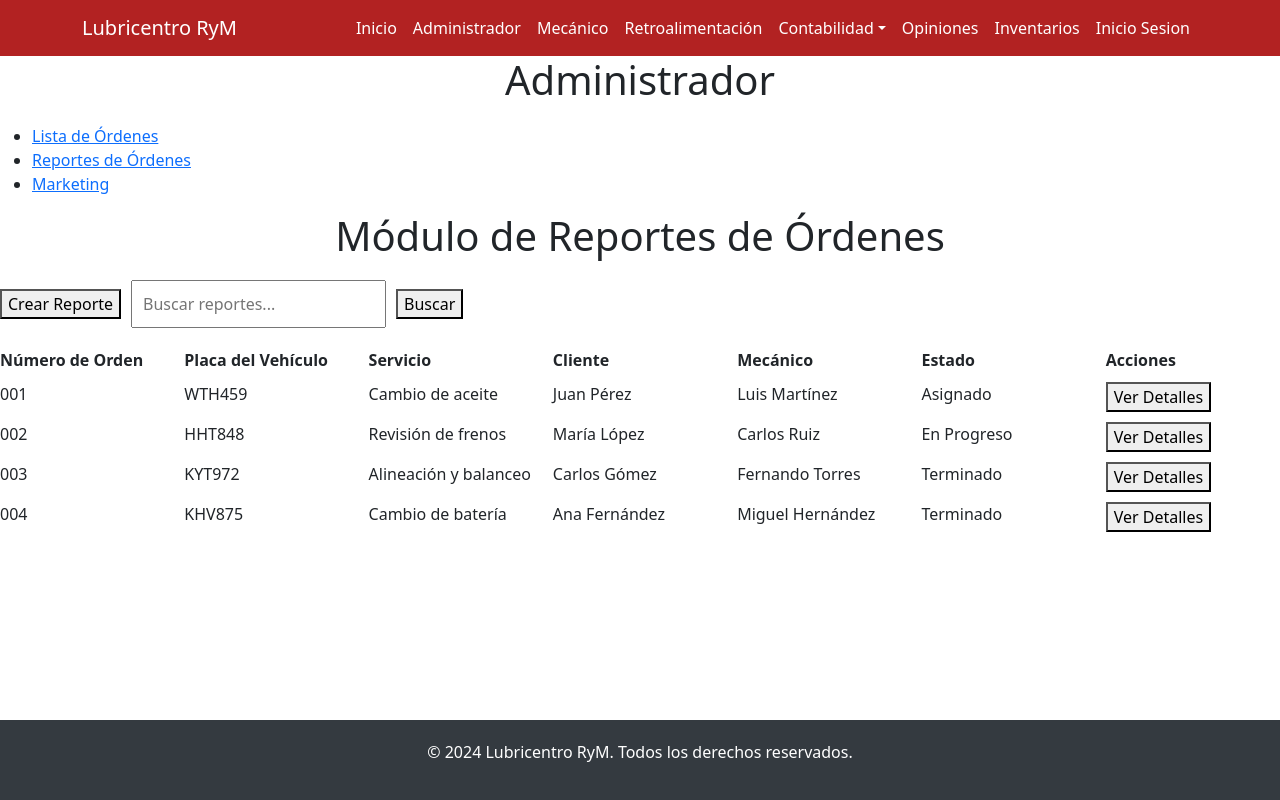
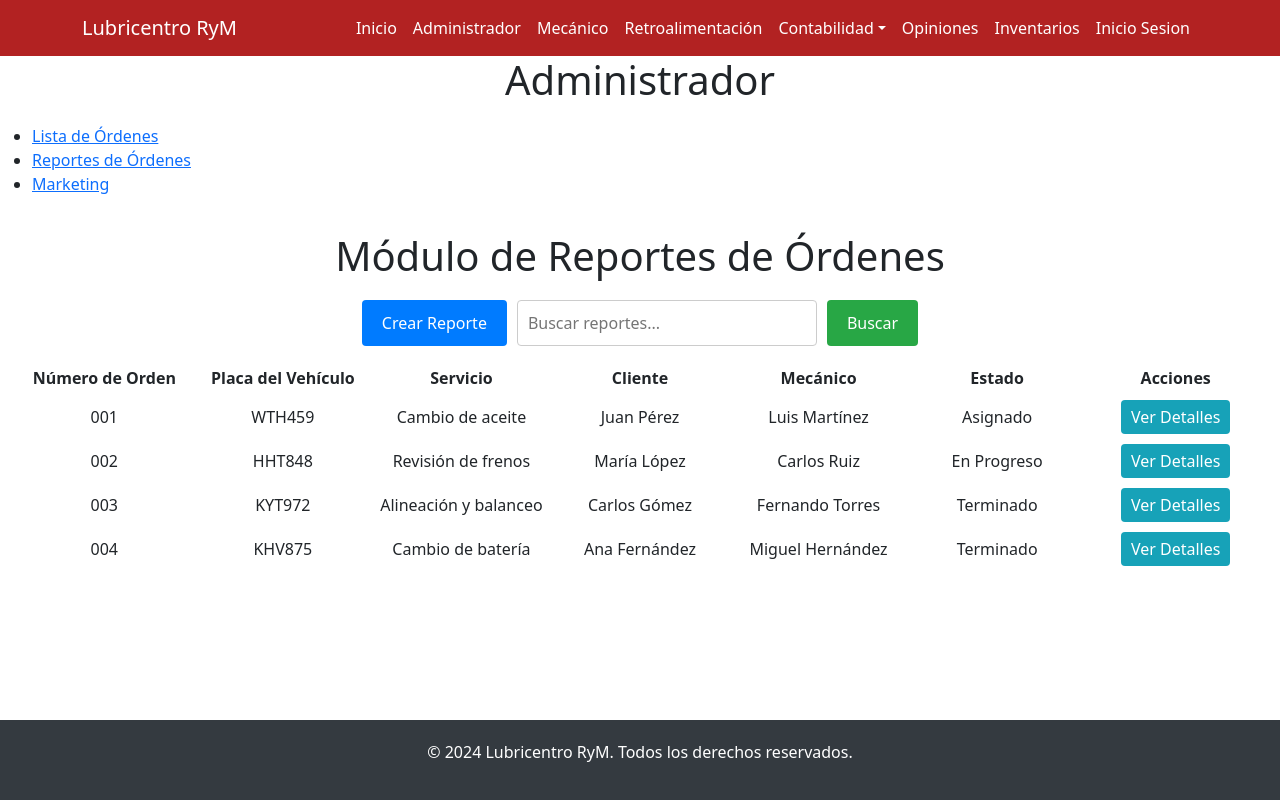
Before and after one commit to bacosta30762/ProyectoFinalFidelitas, a React (Create React App) app in the folder web-page-lubricentro/: page /admin/reportes in a window 1280 px wide. Built offline with nearby package versions, Linux system fonts and the light colour scheme; what @react-pdf/renderer would draw is missing.

Commit message:
ordenamiento
cambio en estilos

```diff
--- a/web-page-lubricentro/src/components/admin/AdminOrderList.jsx
+++ b/web-page-lubricentro/src/components/admin/AdminOrderList.jsx
@@ -81,20 +81,31 @@ const AdminOrderList = () => {
   );
 
   return (
-    <div>
-      <h2>Lista de Órdenes</h2>
+    <div style={{ padding: "20px" }}>
+      <h2 style={{ textAlign: "center", marginBottom: "20px" }}>
+        Lista de Órdenes
+      </h2>
       <input
         type="text"
         placeholder="Buscar órdenes..."
         value={searchTerm}
         onChange={(e) => setSearchTerm(e.target.value)}
-        style={{ marginBottom: "20px", padding: "10px", width: "100%" }}
+        style={{
+          marginBottom: "20px",
+          padding: "10px",
+          width: "100%",
+          boxSizing: "border-box",
+          borderRadius: "4px",
+          border: "1px solid #ccc",
+        }}
       />
       <div
         style={{
           display: "grid",
-          gridTemplateColumns: "repeat(7, 1fr)",
+          gridTemplateColumns: "1fr 1fr 1fr 1fr 1fr 1fr 1fr",
           gap: "10px",
+          alignItems: "center",
+          textAlign: "center",
         }}
       >
         <div>
@@ -132,6 +143,13 @@ const AdminOrderList = () => {
                   onChange={(e) =>
                     handleMecanicoSelect(orden.id, e.target.value)
                   }
+                  style={{
+                    padding: "5px",
+                    width: "100%",
+                    boxSizing: "border-box",
+                    borderRadius: "4px",
+                    border: "1px solid #ccc",
+                  }}
                 >
                   <option value="">Seleccionar Mecánico</option>
                   {mecanicos.map((mecanico, index) => (
@@ -142,7 +160,17 @@ const AdminOrderList = () => {
                 </select>
               </div>
               <div>
-                <button onClick={() => handleMecanicoAssign(orden.id)}>
+                <button
+                  onClick={() => handleMecanicoAssign(orden.id)}
+                  style={{
+                    padding: "5px 10px",
+                    borderRadius: "4px",
+                    border: "none",
+                    backgroundColor: "#007bff",
+                    color: "#fff",
+                    cursor: "pointer",
+                  }}
+                >
                   Asignar
                 </button>
               </div>
--- a/web-page-lubricentro/src/components/admin/AdminReportModule.jsx
+++ b/web-page-lubricentro/src/components/admin/AdminReportModule.jsx
@@ -61,11 +61,28 @@ const AdminReportModule = () => {
   };
 
   return (
-    <div>
-      <h1>Módulo de Reportes de Órdenes</h1>
-      <div style={{ marginBottom: "20px" }}>
+    <div style={{ padding: "20px" }}>
+      <h1 style={{ textAlign: "center", marginBottom: "20px" }}>
+        Módulo de Reportes de Órdenes
+      </h1>
+      <div
+        style={{
+          display: "flex",
+          justifyContent: "center",
+          marginBottom: "20px",
+          gap: "10px",
+        }}
+      >
         <button
           onClick={() => alert("Crear reporte funcionalidad próximamente")}
+          style={{
+            padding: "10px 20px",
+            borderRadius: "4px",
+            border: "none",
+            backgroundColor: "#007bff",
+            color: "#fff",
+            cursor: "pointer",
+          }}
         >
           Crear Reporte
         </button>
@@ -74,9 +91,24 @@ const AdminReportModule = () => {
           placeholder="Buscar reportes..."
           value={searchTerm}
           onChange={(e) => setSearchTerm(e.target.value)}
-          style={{ marginLeft: "10px", padding: "10px" }}
+          style={{
+            padding: "10px",
+            width: "300px",
+            borderRadius: "4px",
+            border: "1px solid #ccc",
+          }}
         />
-        <button onClick={handleSearch} style={{ marginLeft: "10px" }}>
+        <button
+          onClick={handleSearch}
+          style={{
+            padding: "10px 20px",
+            borderRadius: "4px",
+            border: "none",
+            backgroundColor: "#28a745",
+            color: "#fff",
+            cursor: "pointer",
+          }}
+        >
           Buscar
         </button>
       </div>
@@ -85,6 +117,8 @@ const AdminReportModule = () => {
           display: "grid",
           gridTemplateColumns: "repeat(7, 1fr)",
           gap: "10px",
+          alignItems: "center",
+          textAlign: "center",
         }}
       >
         <div>
@@ -123,6 +157,14 @@ const AdminReportModule = () => {
                   onClick={() =>
                     alert(`Detalles del reporte ${reporte.numeroOrden}`)
                   }
+                  style={{
+                    padding: "5px 10px",
+                    borderRadius: "4px",
+                    border: "none",
+                    backgroundColor: "#17a2b8",
+                    color: "#fff",
+                    cursor: "pointer",
+                  }}
                 >
                   Ver Detalles
                 </button>
--- a/web-page-lubricentro/src/components/mecanico/MechanicFeedbackReportModule.jsx
+++ b/web-page-lubricentro/src/components/mecanico/MechanicFeedbackReportModule.jsx
@@ -56,10 +56,22 @@ const MechanicFeedbackReportModule = () => {
   };
 
   return (
-    <div>
-      <h1>Reporte de Retroalimentación de Clientes</h1>
-      <div style={{ marginBottom: "20px" }}>
-        <button onClick={generateFeedbackReport}>
+    <div style={{ padding: "20px" }}>
+      <h1 style={{ textAlign: "center", marginBottom: "20px" }}>
+        Reporte de Retroalimentación de Clientes
+      </h1>
+      <div style={{ marginBottom: "20px", textAlign: "center" }}>
+        <button
+          onClick={generateFeedbackReport}
+          style={{
+            padding: "10px 20px",
+            borderRadius: "4px",
+            border: "none",
+            backgroundColor: "#007bff",
+            color: "#fff",
+            cursor: "pointer",
+          }}
+        >
           Generar Reporte de Retroalimentación
         </button>
       </div>
@@ -67,8 +79,10 @@ const MechanicFeedbackReportModule = () => {
         <div
           style={{
             display: "grid",
-            gridTemplateColumns: "repeat(4, 1fr)",
+            gridTemplateColumns: "1fr 1fr 2fr 3fr",
             gap: "10px",
+            alignItems: "center",
+            textAlign: "center",
           }}
         >
           <div>
--- a/web-page-lubricentro/src/components/mecanico/MechanicOrdenList.jsx
+++ b/web-page-lubricentro/src/components/mecanico/MechanicOrdenList.jsx
@@ -68,21 +68,32 @@ const MechanicOrdenList = () => {
   );
 
   return (
-    <div>
-      <h1>Mecánico: {mecanicoNombre}</h1>
-      <h2>Mis Órdenes</h2>
+    <div style={{ padding: "20px" }}>
+      <h1 style={{ textAlign: "center", marginBottom: "20px" }}>
+        Mecánico: {mecanicoNombre}
+      </h1>
+      <h2 style={{ textAlign: "center", marginBottom: "20px" }}>Mis Órdenes</h2>
       <input
         type="text"
         placeholder="Buscar órdenes..."
         value={searchTerm}
         onChange={(e) => setSearchTerm(e.target.value)}
-        style={{ marginBottom: "20px", padding: "10px", width: "100%" }}
+        style={{
+          marginBottom: "20px",
+          padding: "10px",
+          width: "100%",
+          boxSizing: "border-box",
+          borderRadius: "4px",
+          border: "1px solid #ccc",
+        }}
       />
       <div
         style={{
           display: "grid",
           gridTemplateColumns: "repeat(6, 1fr)",
           gap: "10px",
+          alignItems: "center",
+          textAlign: "center",
         }}
       >
         <div>
```
